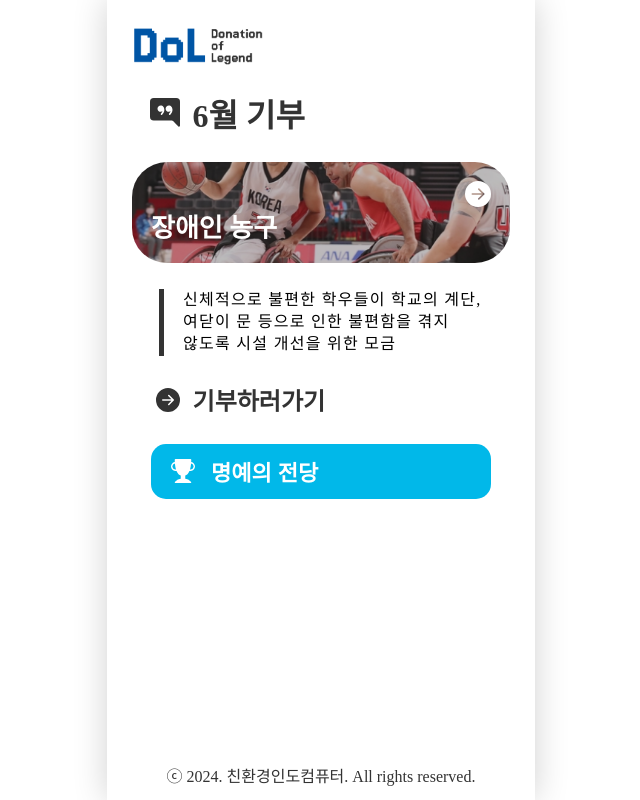
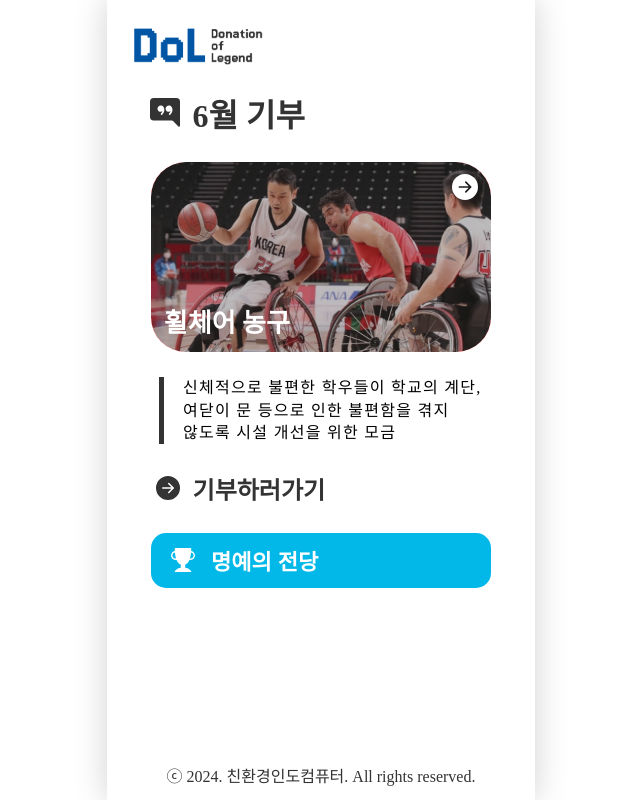
Before and after one commit to 2024-HUFSummer-HACKATHON/EnvIndiaComputer, a React (Create React App) app: page /main in a window 1280 px wide. Shown: the whole page, without its empty margins (319-959 px from the left). Built offline with nearby package versions, Linux system fonts and the light colour scheme; a web font is replaced by a local one.

Commit message:
docs: Main.js img 동적으로 변하게 설정

```diff
--- a/src/pages/Main.jsx
+++ b/src/pages/Main.jsx
@@ -47,29 +47,32 @@ const ImageContent=styled.div`
   display: flex;
   flex-direction: column;
 
-  /* width: 80%;
-  height: 100%; */
-  /* width: 100%; */
   width: 340px;
   height: 190px;
 
   border-radius: 35px;
-  padding: 1.5vw;
+  /* padding: 5vw; */
+  color: white;
+  font-size: ${({ theme }) => theme.fontSizes.imgText};
+  font-weight: ${({ theme }) => theme.fontWeights.Bold};
 
-  color:white;
-  font-size: ${({theme})=>theme.fontSizes.imgText};
-  font-weight: ${({theme})=>theme.fontWeights.Bold};
-
-  height: auto;
-  background-image: url(${BaseBall}); // 이미지를 동적으로 삽입
+  background-image: url(${BaseBall});
   background-size: cover;
   background-position: center;
-  background-repeat: no-repeat; /* 이미지가 반복되지 않도록 설정 */
+  background-repeat: no-repeat;
+  /* 이미지 너비를 340px로 설정 */
+  background-size: 340px 190px;
+
+  background-color: red;
 
   .icon{
-    margin: auto 0px auto auto;
+    margin: 1vw 1vw auto auto;
   }
-`;
+
+  .ImageText{
+    margin: auto auto 1vw 1vw ;
+  }
+  `;
 
 const ContentText = styled.div`
   padding-left: 1.5vw;
@@ -125,8 +128,11 @@ function Main() {
           6월 기부
         </Title>
         <ImageContent>
-          <BsArrowRightCircleFill className='icon'/>
-          장애인 농구
+          <BsArrowRightCircleFill
+            onClick={() => navigate('/donate')}
+            className='icon'
+            />
+          <span className='ImageText'>휠체어 농구</span>
         </ImageContent>
 
         <ContentText>
```
